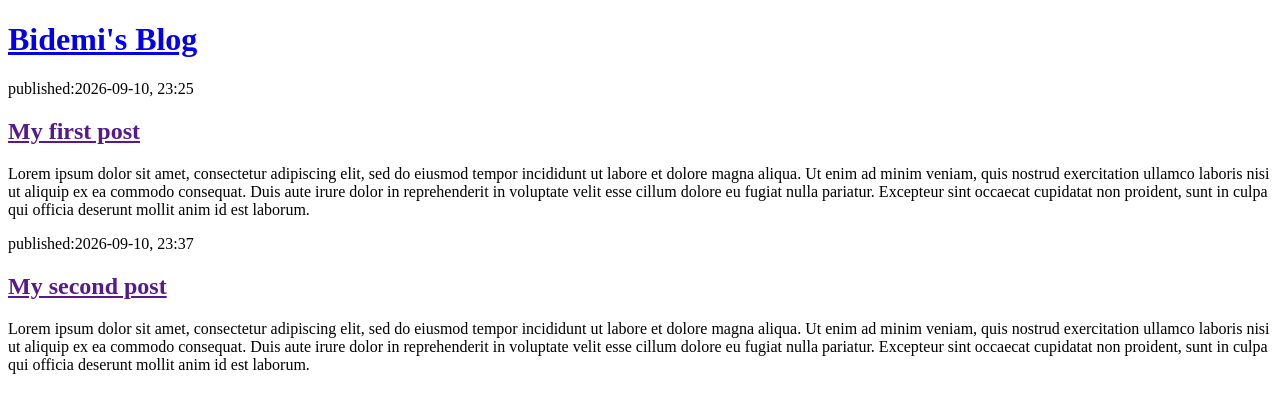
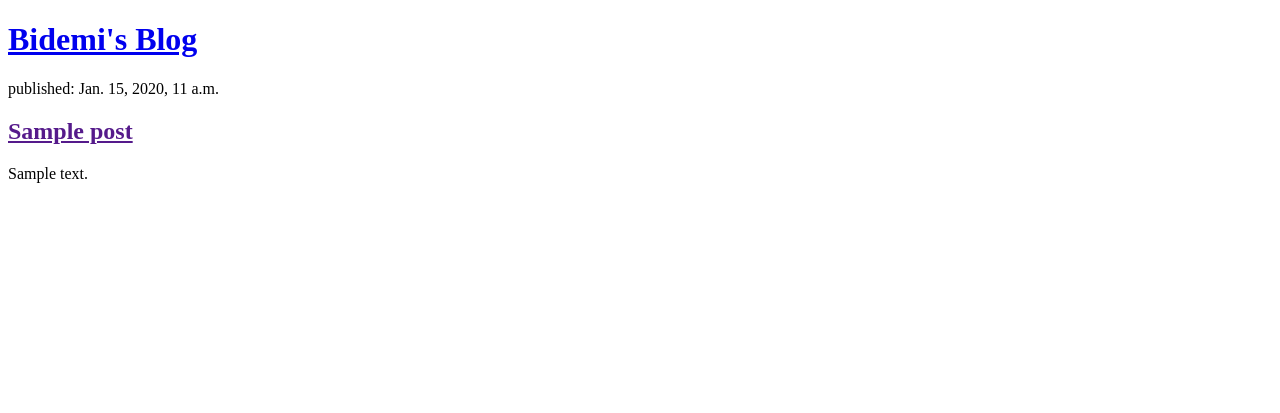
Before and after one commit to bidemim/django_blog, a Django app: page / in a window 1280 px wide. Shown: the top 413 px of the page. Run offline with Django 5.2, Linux system fonts and the light colour scheme; tables that the repository leaves empty hold one stand-in row (values such as "Sample post").

Commit message:
modified template to display posts from database

```diff
--- a/blog/templates/blog/post_list.html
+++ b/blog/templates/blog/post_list.html
@@ -7,32 +7,15 @@
 </head>
 <body>
     <header>
-        <h1><a href='/'>Bidemi's Blog</a></h1>
+        <h1><a href="'/">Bidemi's Blog</a></h1>
     </header>
 
-    <article>
-        <time>published:2026-09-10, 23:25</time>
-        <h2><a href="">My first post</a></h2>
-        <p>Lorem ipsum dolor sit amet, consectetur adipiscing elit, sed do eiusmod
-            tempor incididunt ut labore et dolore magna aliqua. Ut enim ad minim
-            veniam, quis nostrud exercitation ullamco laboris nisi ut aliquip ex ea
-            commodo consequat. Duis aute irure dolor in reprehenderit in voluptate
-            velit esse cillum dolore eu fugiat nulla pariatur. Excepteur sint occaecat
-            cupidatat non proident, sunt in culpa qui officia deserunt mollit anim id
-            est laborum.</p>
-    </article>
-
-    <article>
-        <time>published:2026-09-10, 23:37</time>
-        <h2><a href="">My second post</a></h2>
-        <p>Lorem ipsum dolor sit amet, consectetur adipiscing elit, sed do eiusmod
-            tempor incididunt ut labore et dolore magna aliqua. Ut enim ad minim
-            veniam, quis nostrud exercitation ullamco laboris nisi ut aliquip ex ea
-            commodo consequat. Duis aute irure dolor in reprehenderit in voluptate
-            velit esse cillum dolore eu fugiat nulla pariatur. Excepteur sint occaecat
-            cupidatat non proident, sunt in culpa qui officia deserunt mollit anim id
-            est laborum.</p>
-    </article>
-
+    {% for post in posts %}
+        <article>
+            <time>published: {{ post.published_date }} </time>
+            <h2><a href=""> {{ post.title }} </a></h2>
+            <p> {{ post.text|linebreaksbr }} </p>
+        </article>
+    {% endfor %}
 </body>
 </html>
```
